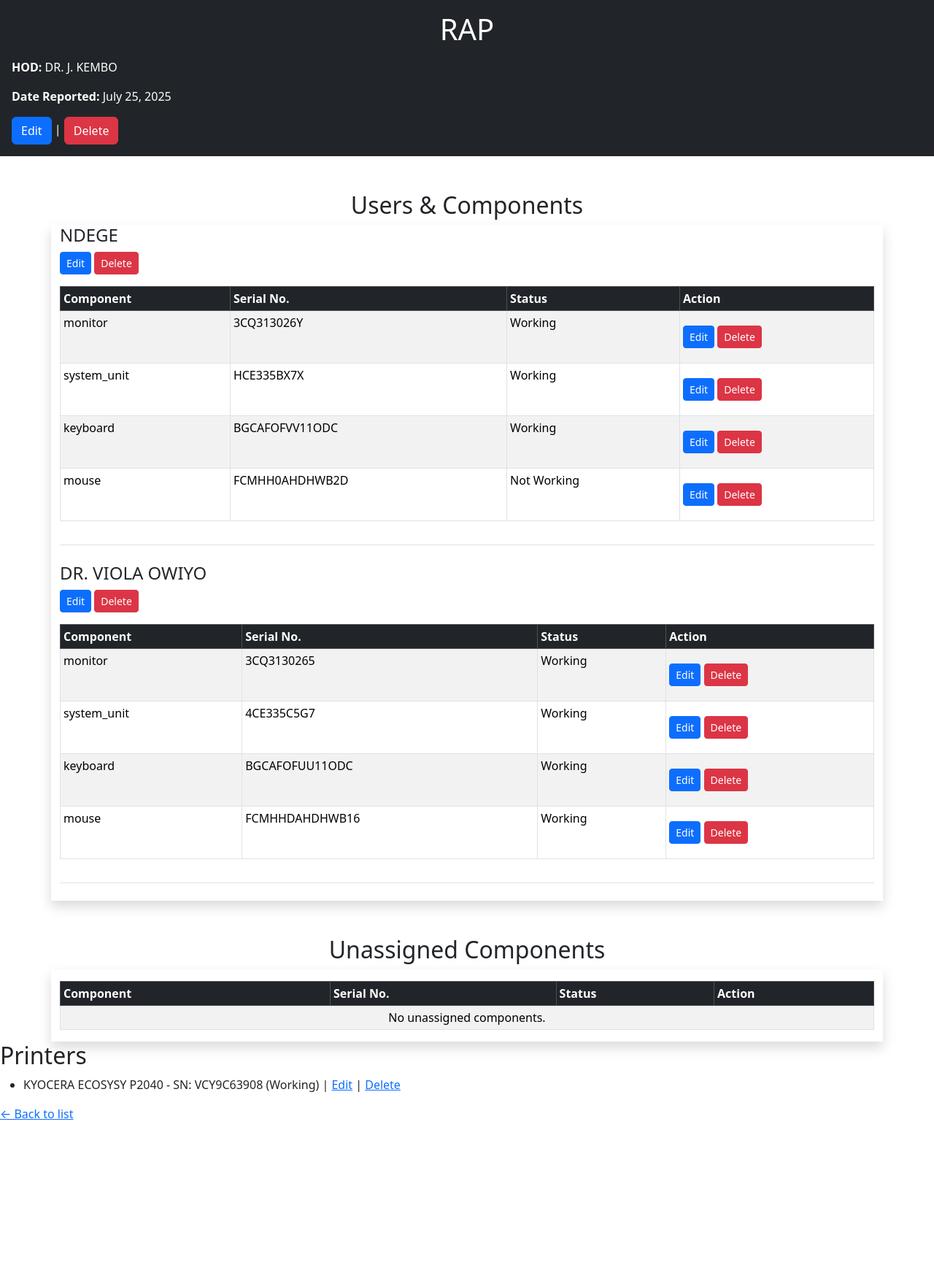
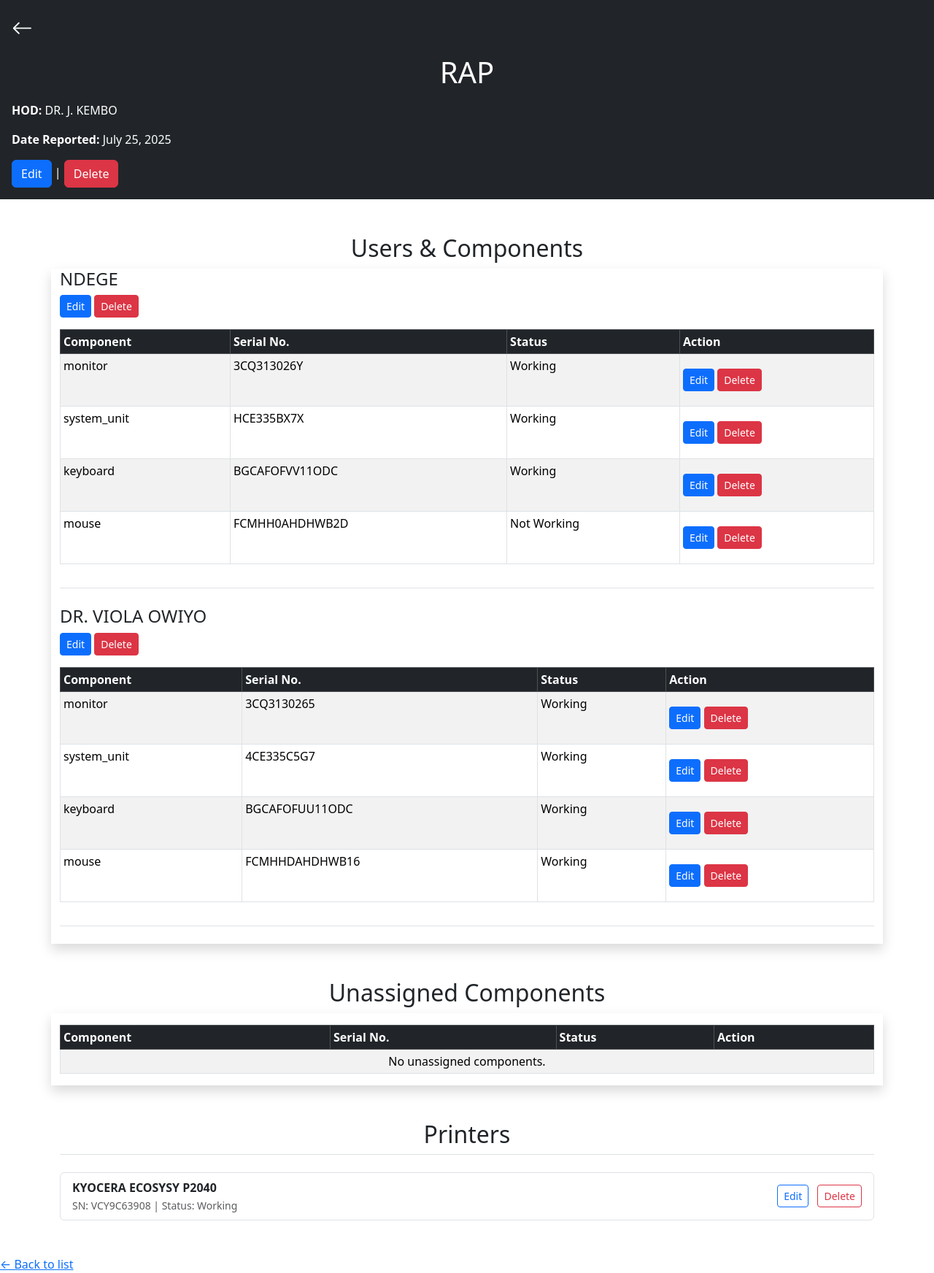
Before and after one commit to ExcelsKennedy2/RU-ICT-app, a Django app: page /department/1/ in a window 1280 px wide. Shown: the whole page at 73% size. Before the commit the page ends 1534 px from the top, so only its background shows below. Run offline with Django 5.2, Linux system fonts and the light colour scheme; data comes from the database, SQL or seed files in the repository; some libraries are stand-ins or nearby versions.

Commit message:
added arrow

```diff
--- a/inventory/templates/inventory/base.html
+++ b/inventory/templates/inventory/base.html
@@ -11,6 +11,7 @@
   <title>{% block title %}{% endblock %} - RU ICT</title>
 
   <link href="{% static 'assets/img/favicon.png' %}" rel="icon">
+  <link rel="stylesheet" href="{% static 'assets/bootstrap-icons-1.13.1/bootstrap-icons.css' %}">
 
   <link href="{% static 'assets/css/bootstrap.min.css' %}" rel="stylesheet">
 
--- a/inventory/templates/inventory/department_detail.html
+++ b/inventory/templates/inventory/department_detail.html
@@ -3,6 +3,9 @@
 {% block title %}{{ department.name }}{% endblock %}
 {% block content %}
 <div class="bg-dark p-3 text-white mb-5">
+    <div class="d-flex align-items-center justify-content-between mb-3">
+        <a href="{% url 'inventory:department_list' %}" class="text-white text-decoration-none me-3"><i class="bi bi-arrow-left text-white" style="font-size: 1.8rem; font-weight: bold;"></i></a>
+    </div>
     <h1 class="text-center mb-3">{{ department.name }}</h1>
     <p><strong>HOD:</strong> {{ department.hod_or_authorized_officer }}</p>
     <p><strong>Date Reported:</strong> {{ department.date_reported }}</p>
@@ -87,25 +90,30 @@
 </div>
 
 
+<div class="container my-5">
+  <h2 class="text-center border-bottom pb-2 mb-4">Printers</h2>
 
-
-
-
-    <h2>Printers</h2>
-    <ul>
-    {% for printer in printers %}
-        <li>
-            {{ printer.model }} - SN: {{ printer.serial_number }} ({{ printer.status }})
+  {% if printers %}
+    <ul class="list-group">
+      {% for printer in printers %}
+        <li class="list-group-item d-flex justify-content-between align-items-center">
+          <div>
+            <strong>{{ printer.model }}</strong><br>
+            <small class="text-muted">SN: {{ printer.serial_number }} | Status: {{ printer.status }}</small>
+          </div>
+          <div>
             {% if printer.pk %}
-                | <a href="{% url 'inventory:edit_printer' printer.pk %}">Edit</a>
-                | <a href="{% url 'inventory:delete_printer' printer.pk %}">Delete</a>
+              <a href="{% url 'inventory:edit_printer' printer.pk %}" class="btn btn-sm btn-outline-primary me-2">Edit</a>
+              <a href="{% url 'inventory:delete_printer' printer.pk %}" class="btn btn-sm btn-outline-danger">Delete</a>
             {% endif %}
+          </div>
         </li>
-    {% empty %}
-        <li>No printers found.</li>
-    {% endfor %}
+      {% endfor %}
     </ul>
-
+  {% else %}
+    <div class="alert alert-info mt-3">No printers found.</div>
+  {% endif %}
+</div>
 
 
     <a href="{% url 'inventory:department_list' %}">← Back to list</a>
```
